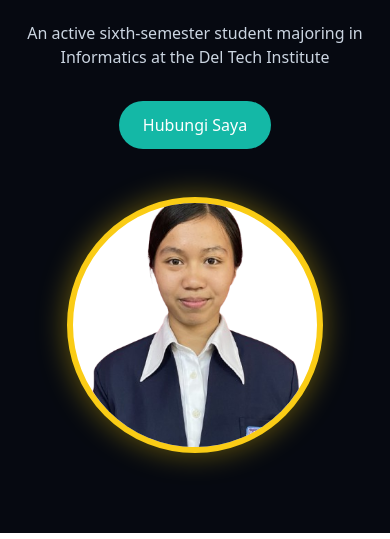
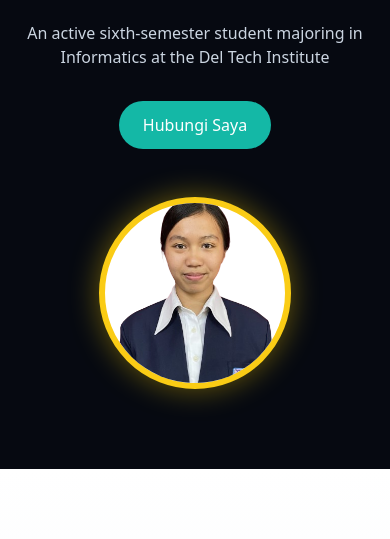
Before and after one commit to Febiolatampubolon/portofolio-febiola, a plain HTML site: page index.html in a window 390 px wide. Shown: the part 305-844 px from the top of the page. Drawn offline with nearby package versions, Linux system fonts and the light colour scheme.

Commit message:
up hero section

```diff
--- a/index.html
+++ b/index.html
@@ -53,7 +53,7 @@
 
     <!-- Profile Image -->
     <div class="flex-1 flex justify-center z-10">
-      <div class="relative w-64 h-64 rounded-full overflow-hidden border-[6px] border-yellow-400 shadow-[0_0_30px_rgba(255,215,0,0.4)] bg-white">
+      <div class="relative w-48 h-48 md:w-64 md:h-64 rounded-full overflow-hidden border-[6px] border-yellow-400 shadow-[0_0_30px_rgba(255,215,0,0.4)] bg-white">
         <img src="img/Foto.png" alt="Foto Febiola" class="w-full h-full object-cover" />
       </div>
     </div>
```
